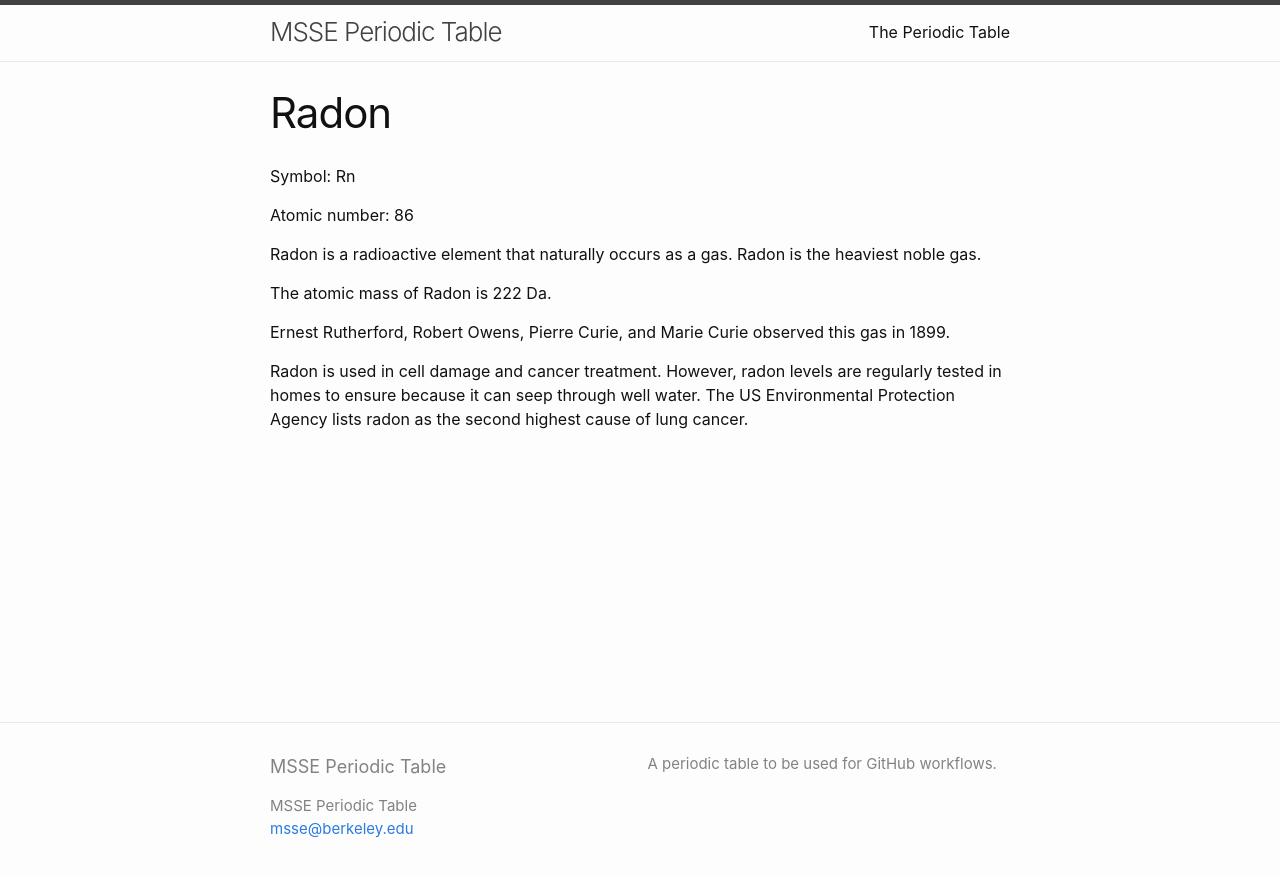
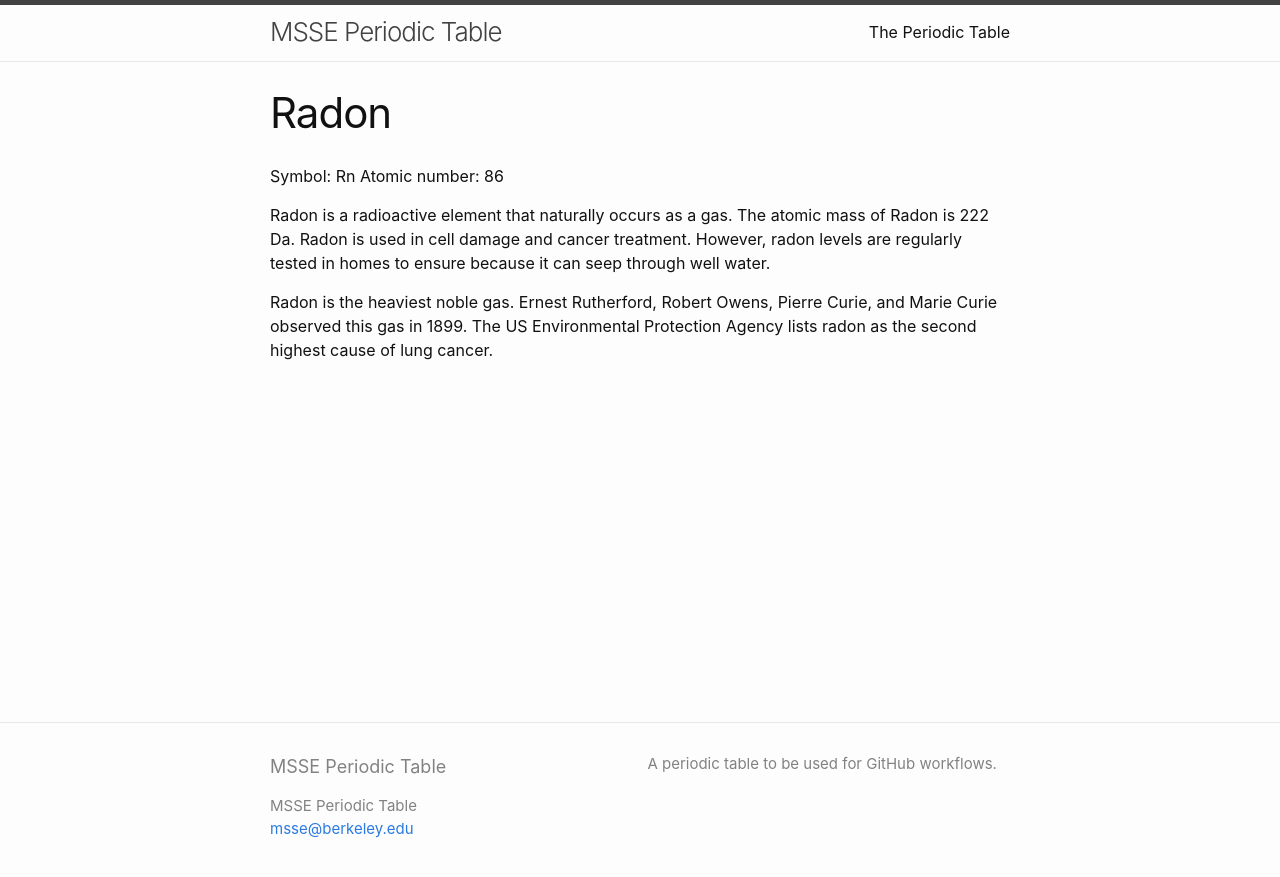
Before and after one commit to msse-chem-280-2024/periodic-table, a Jekyll site: the page built from elements/radon.md, in a window 1280 px wide. Shown: the top 877 px of the page. Built offline with Jekyll 4.4.1, drawn with Linux system fonts in a browser that asks for light colours.

```diff
--- a/elements/radon.md
+++ b/elements/radon.md
@@ -3,13 +3,8 @@ layout: page
 title: Radon
 ---
 Symbol: Rn
-
 Atomic number: 86
 
-Radon is a radioactive element that naturally occurs as a gas. Radon is the heaviest noble gas.
+Radon is a radioactive element that naturally occurs as a gas. The atomic mass of Radon is 222 Da. Radon is used in cell damage and cancer treatment. However, radon levels are regularly tested in homes to ensure because it can seep through well water.
 
-The atomic mass of Radon is 222 Da.
-
-Ernest Rutherford, Robert Owens, Pierre Curie, and Marie Curie observed this gas in 1899.
-
-Radon is used in cell damage and cancer treatment. However, radon levels are regularly tested in homes to ensure because it can seep through well water. The US Environmental Protection Agency lists radon as the second highest cause of lung cancer.
+Radon is the heaviest noble gas. Ernest Rutherford, Robert Owens, Pierre Curie, and Marie Curie observed this gas in 1899. The US Environmental Protection Agency lists radon as the second highest cause of lung cancer.
```
Also changed, not shown: elements/Mendelevium.md (added, +7 -0 lines).
